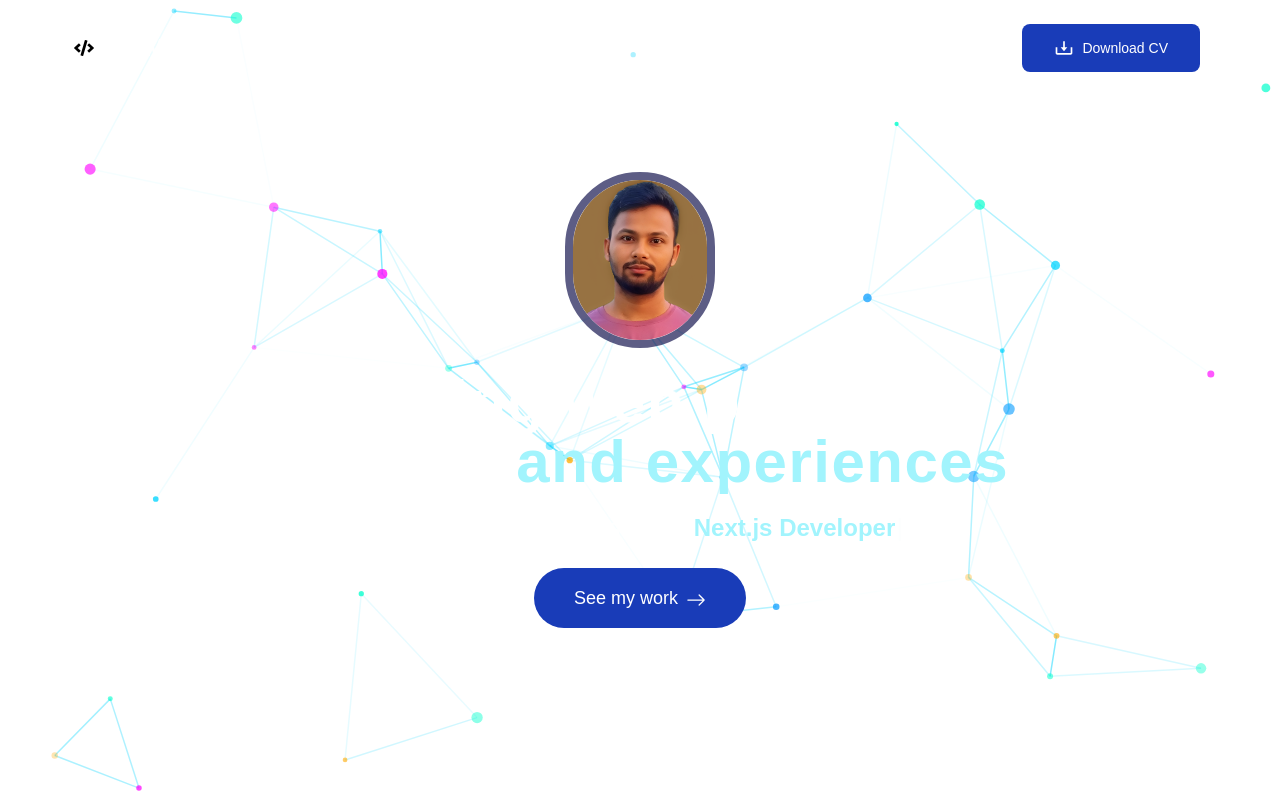
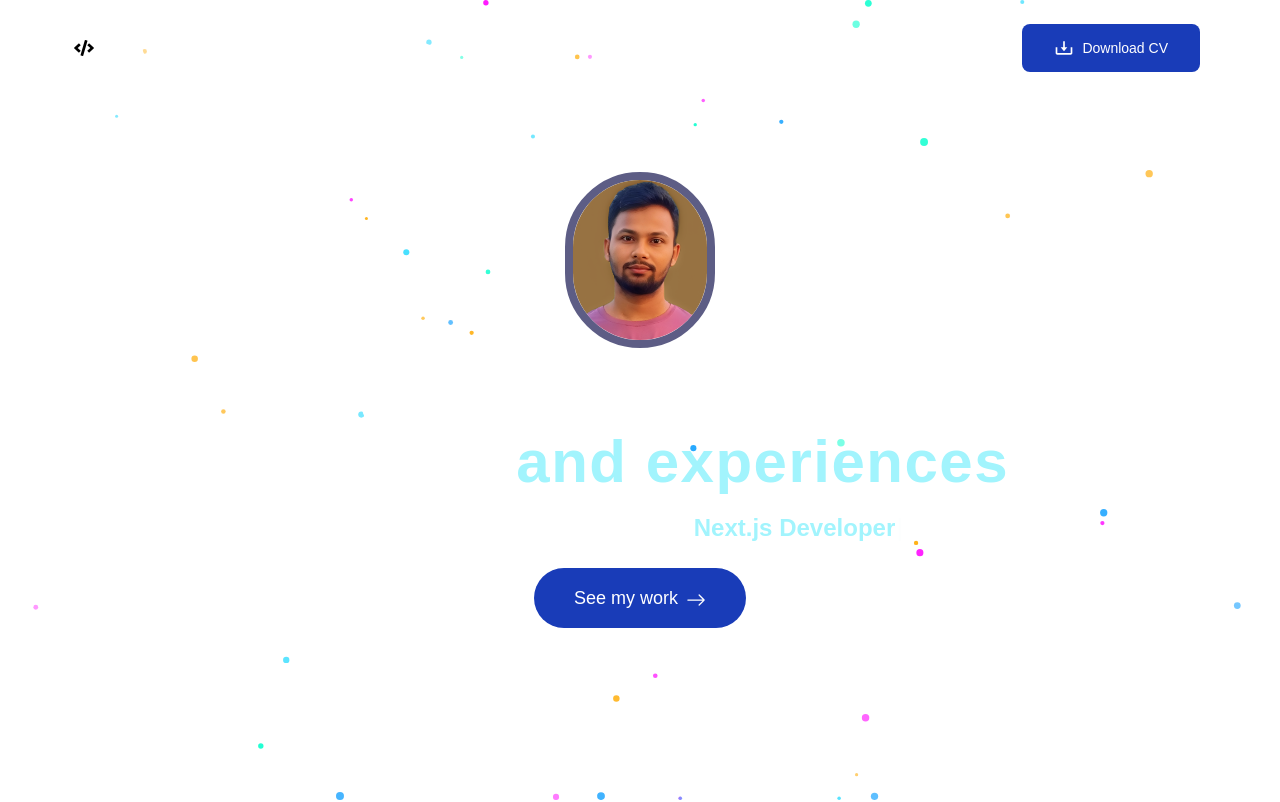
Before and after one commit to samimOsman754/samim-protfolio-next.js, a Next.js app: page / in a window 1280 px wide. Shown: the top 802 px of the page. Built offline with nearby package versions, Linux system fonts and the light colour scheme.

Commit message:
Particle Backgrund Customize

```diff
--- a/components/Home/Hero/ParticleBackground.tsx
+++ b/components/Home/Hero/ParticleBackground.tsx
@@ -31,7 +31,7 @@ export default function ParticlesHero() {
   const options: ISourceOptions = useMemo(
     () => ({
       background: {
-        color: { value: "transparent" }, // Transparent for overlay use
+        color: { value: "transparent" },
       },
       fullScreen: {
         enable: false,
@@ -39,12 +39,14 @@ export default function ParticlesHero() {
       fpsLimit: 120,
       interactivity: {
         events: {
-          onClick: { enable: true, mode: "push" },
-          onHover: { enable: true, mode: "attract" },
+          onClick: { enable: true, mode: "repulse" },
+          onHover: { enable: true, mode: "connect" },
         },
         modes: {
-          push: { quantity: 8 },
-          attract: { distance: 150, duration: 0.4 },
+          repulse: { distance: 200, duration: 0.4 },
+          connect: { distance: 150, links: { opacity: 0.8 }, radius: 150 },
+          push: { quantity: 10 },
+          attract: { distance: 200, duration: 0.4 },
         },
       },
       particles: {
@@ -53,35 +55,50 @@ export default function ParticlesHero() {
         },
         links: {
           color: "#00d4ff",
-          distance: 200,
+          distance: 250,
           enable: true,
-          opacity: 0.6,
-          width: 1.5,
+          opacity: 0.5,
+          width: 1.2,
+          frequency: 0,
+          consent: false,
+          triangles: {
+            enable: false,
+            frequency: 0,
+          },
         },
         move: {
           direction: MoveDirection.none,
           enable: true,
           outModes: { default: OutMode.bounce },
-          speed: 1.5,
+          speed: 0.8,
           acceleration: 0.1,
-          deceleration: 0.1,
+          deceleration: 0.08,
+          spin: {
+            enable: true,
+            acceleration: 0.02,
+          },
         },
         number: {
-          density: { enable: true, area: 800 },
-          value: 80,
+          density: { enable: true, area: 900 },
+          value: 100,
         },
         opacity: {
-          value: { min: 0.3, max: 0.8 },
-          animation: { enable: true, speed: 1, sync: false },
+          value: { min: 0.4, max: 0.9 },
+          animation: {
+            enable: true,
+            speed: 0.7,
+            sync: false,
+            startValue: "random",
+          },
         },
         shape: { type: "circle" },
         size: {
-          value: { min: 2, max: 6 },
-          animation: { enable: true, speed: 2, sync: false },
+          value: { min: 1.5, max: 4 },
+          animation: { enable: true, speed: 1.2, sync: false },
         },
         twinkle: {
-          lines: { enable: true, frequency: 0.05, opacity: 0.5 },
-          particles: { enable: true, frequency: 0.05, opacity: 0.5 },
+          lines: { enable: true, frequency: 0.08, opacity: 0.6 },
+          particles: { enable: true, frequency: 0.08, opacity: 0.6 },
         },
       },
       detectRetina: true,
--- a/components/Home/Skills/Skills.tsx
+++ b/components/Home/Skills/Skills.tsx
@@ -8,6 +8,8 @@ import {
   SiReact,
   SiTailwindcss,
   SiTypescript,
+  SiExpress,
+  SiMongoose,
 } from "react-icons/si";
 import Tilt from "react-parallax-tilt";
 
@@ -47,6 +49,16 @@ const skills = [
     icon: <SiMongodb />,
     percentage: 85,
   },
+  {
+    name: "Express.js",
+    icon: <SiExpress />,
+    percentage: 90,
+  },
+  {
+    name: "Mongoose",
+    icon: <SiMongoose />,
+    percentage: 92,
+  },
 ];
 
 const Skills = () => {
```
